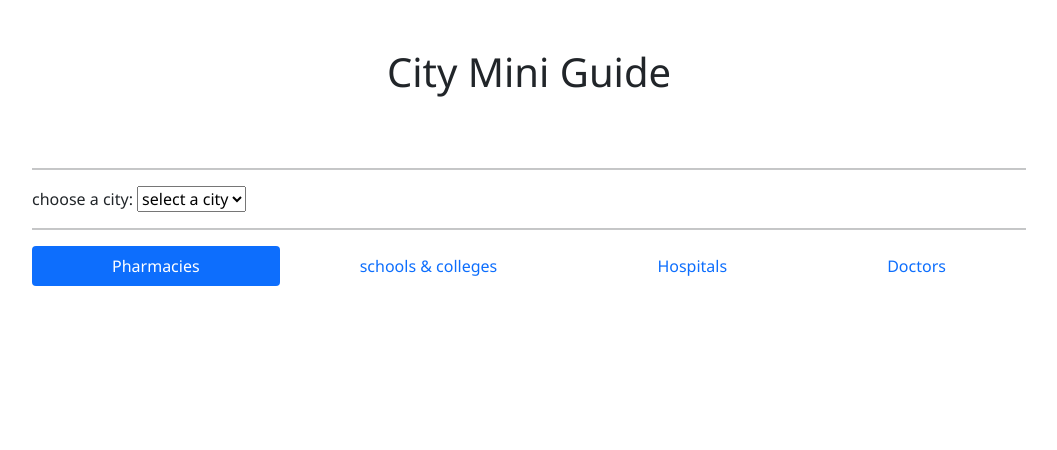
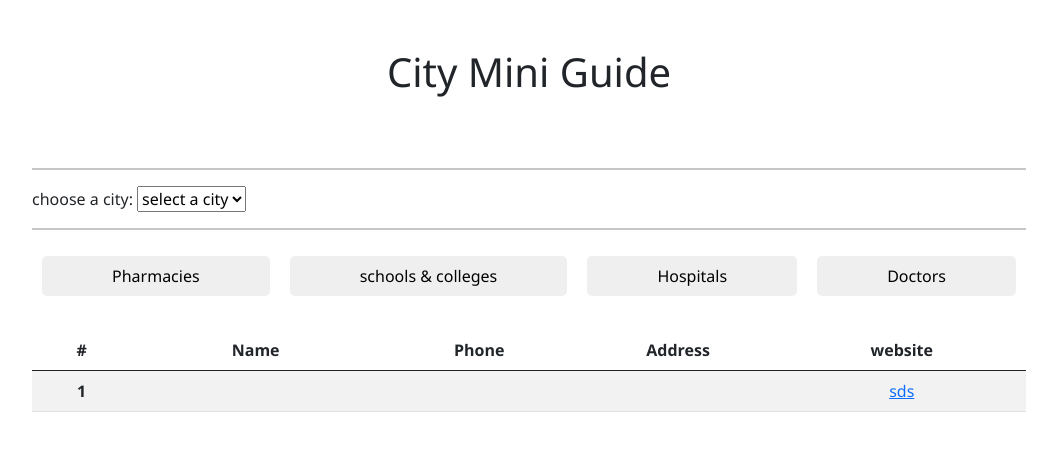
Before and after one commit to yunusfirat/Full-Stack-London-Mini-Guide-challenge, a React (Create React App) app in the folder client/: page / in a window 1280 px wide. Shown: the top 450 px of the page, without its empty margins (111-1168 px from the left). Built offline with nearby package versions, Linux system fonts and the light colour scheme.

Commit message:
table component has been created

```diff
--- a/client/src/App.css
+++ b/client/src/App.css
@@ -61,3 +61,14 @@ hr {
 .dropdown {
     text-align: left;
 }
+
+li {
+    margin: 10px;
+    background-color: #EFEFEF;
+    border-radius: 5px;
+    color: black;
+}
+
+.nav-link {
+    color: black;
+}
--- a/client/src/App.js
+++ b/client/src/App.js
@@ -3,6 +3,7 @@ import React from "react";
 import Header from "./Components/Header";
 import Dropdown from "./Components/Dropdown";
 import Buttons from "./Components/Buttons";
+import Table from "./Components/Table";
 function App() {
   return (
     <div className="App">
@@ -10,6 +11,7 @@ function App() {
       <Header />
       <Dropdown />
       <Buttons />
+      <Table />
       </div>
     </div>
   );
--- a/client/src/Components/Buttons.js
+++ b/client/src/Components/Buttons.js
@@ -5,7 +5,7 @@ const Buttons = () => {
     return (
          <div>
              <ul className="nav nav-pills nav-fill">
-                 <li className="nav-item"><button className="nav-link active" value="pharmacies">Pharmacies</button></li>
+                 <li className="nav-item"><button className="nav-link" value="pharmacies">Pharmacies</button></li>
                  <li className="nav-item"><button className="nav-link" value="colleges"> schools & colleges</button></li>
                  <li className="nav-item"><button className="nav-link" value="hospitals">Hospitals</button></li>
                  <li className="nav-item"><button className="nav-link" value="doctors">Doctors</button></li>
--- /dev/null
+++ b/client/src/Components/Table.js
@@ -0,0 +1,30 @@
+import React from "react";
+
+
+const Table = () => {
+    return (
+        <div className="mt-4">
+            <table className="table table-striped">
+                <thead>
+                <tr>
+                    <th scope="col" style={{ width: "10%" }}>#</th>
+                    <th scope="col" style={{ width: "25%" }}>Name</th>
+                    <th scope="col" style={{ width: "20%" }}>Phone</th>
+                    <th scope="col" style={{ width: "20%" }}>Address</th>
+                    <th scope="col" style={{ width: "25%" }}>website</th></tr>
+                </thead>
+                <tbody>
+                    <tr>
+                        <th scope="row">1</th>
+                        <td></td>
+                        <td></td>
+                        <td></td>
+                        <td><a href="/" target="_blank" >sds</a></td>
+                    </tr>
+                </tbody>
+            </table>
+        </div>
+    );
+};
+
+export default Table;
```
